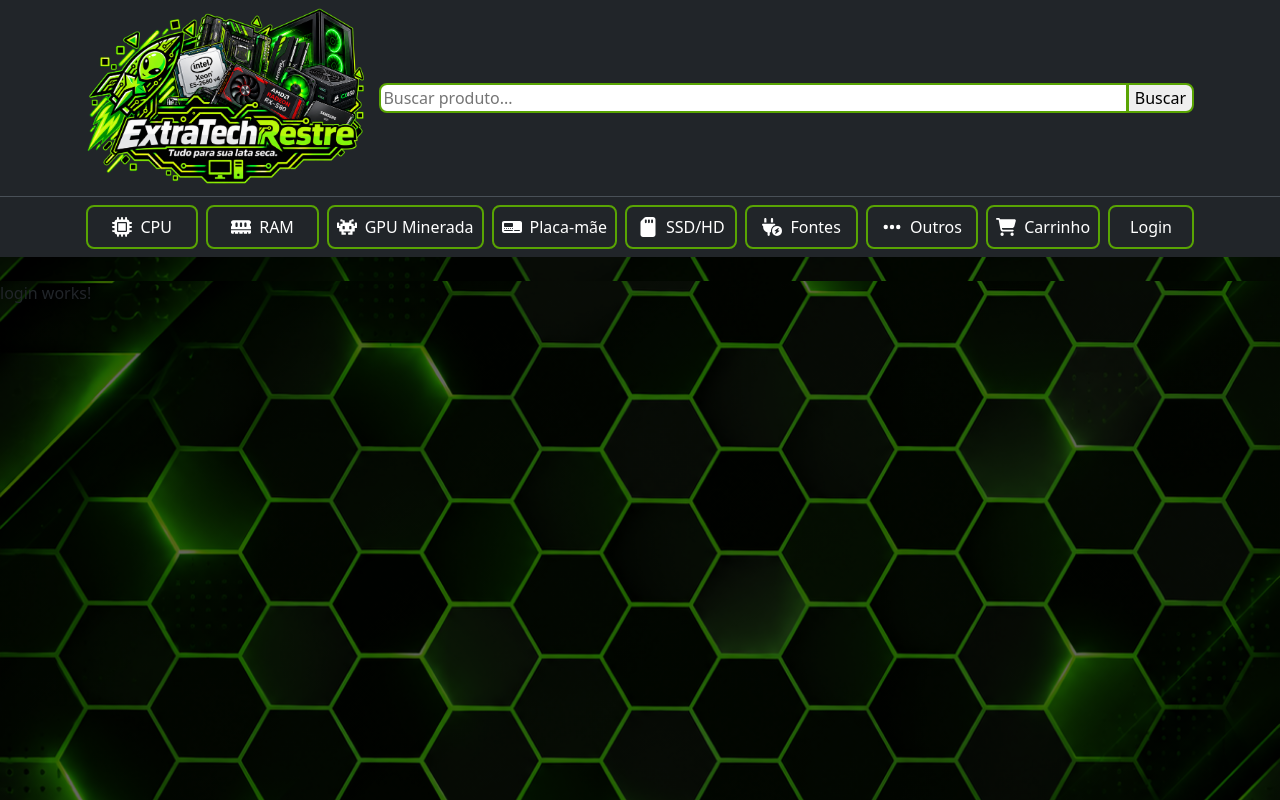
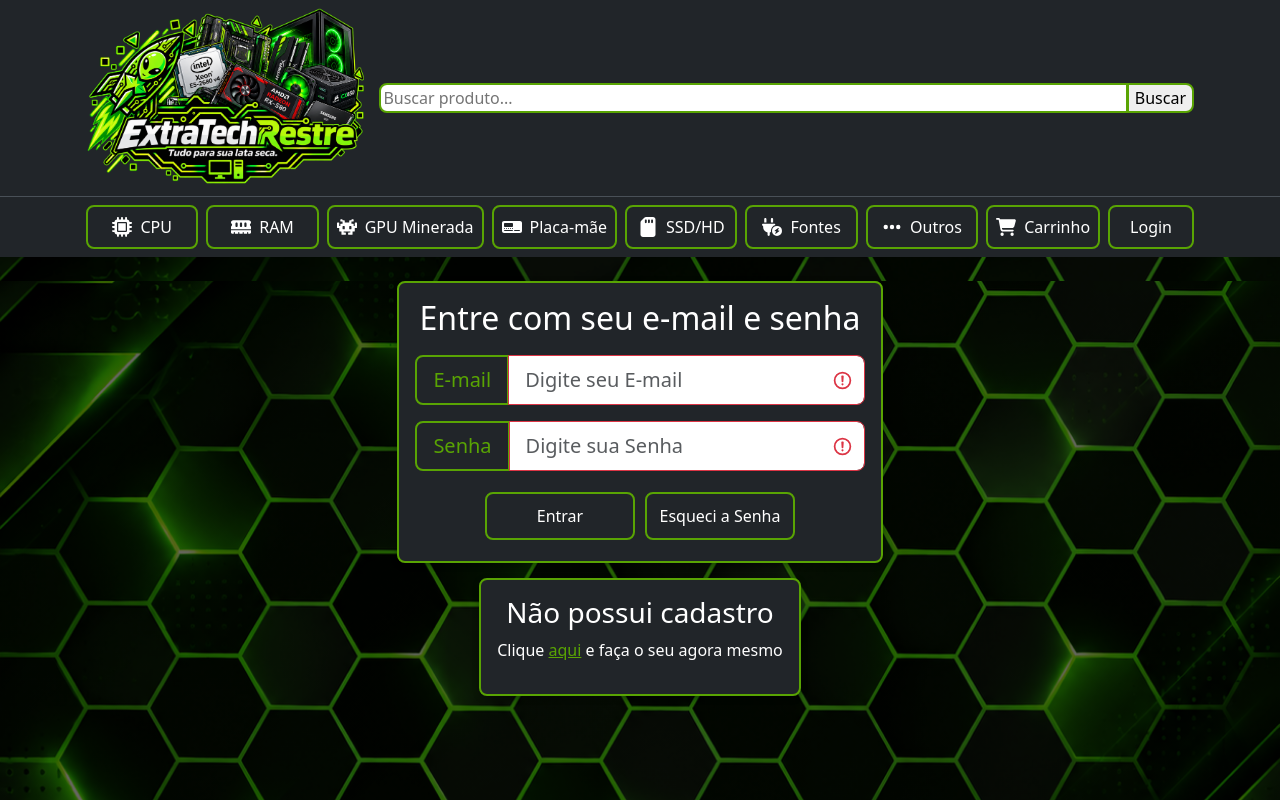
Before and after one commit to ladjc/1155, an Angular app in the folder front-end/: page /login in a window 1280 px wide. Shown: the top 800 px of the page. Built offline with nearby package versions, Linux system fonts and the light colour scheme.

Commit message:
feat: inclusão do login e rec-senha

```diff
--- a/front-end/src/app/components/nav/nav.html
+++ b/front-end/src/app/components/nav/nav.html
@@ -116,7 +116,7 @@
 
       <!-- Login -->
       <li class="nav-item nav-item-login">
-        <a href="" class="nav-link nav-login-link btn-contorno-verde">
+        <a href="login" class="nav-link nav-login-link btn-contorno-verde">
           <span>Login</span>
         </a>
       </li>
--- a/front-end/src/app/login/login.css
+++ b/front-end/src/app/login/login.css
@@ -0,0 +1,64 @@
+.container{
+    display:flex;
+    justify-content: center;
+    align-items: center;
+
+}
+
+.card{
+    display:flex;
+    align-items: center;
+    background-color: #212529;
+    color: white;
+    border: 2px solid #59a403;
+    border-radius: 8px;
+    padding: 1rem;
+    margin-bottom: 15px;
+    box-shadow: 0 2px 6px rgba(0, 0, 0, 0.3);
+    transition: box-shadow 0.15s ease-out;
+}
+
+.sp-inp{
+    background-color: #212529;
+    color:#59a403;
+    border: 2px solid #59a403;
+    border-radius: 8px;
+
+}
+
+.input-group{
+    margin-top: 10px;
+}
+
+.btn-in{
+    background-color: #212529;
+    color:#fff;
+    border: 2px solid #59a403;
+    border-radius: 8px;
+    padding: 10px;
+    width: 150px;
+    margin: 5px;
+
+}
+
+.ir-cad{
+    color:#59a403;
+}
+
+.alerta-flutuante {
+    position: fixed;
+    top: 20px;
+    right: 20px;
+    z-index: 1050;
+}
+
+.alerta-quadrado {
+    background-color: #28a745;
+    color: #fff;
+    padding: 20px;
+    border-radius: 8px;
+    box-shadow: 0 4px 12px rgba(0, 0, 0, 0.2);
+    min-width: 220px;
+    text-align: center;
+    animation: fadeIn 0.3s ease-in;
+}
--- a/front-end/src/app/login/login.html
+++ b/front-end/src/app/login/login.html
@@ -1 +1,32 @@
-<p>login works!</p>
+<div class="alert alerta-flutuante alerta-quadrado" *ngIf="mensagem.length>0">{{mensagem}}</div>
+
+<div class="container">
+    <div class="card card-login">
+        <h2>Entre com seu e-mail e senha</h2>
+
+        <form class="was-validated">
+            <div class="input-group mb-3 input-group-lg">
+                <span class="input-group-text sp-inp">E-mail</span>
+                <input type="email" class="form-control" (ngModel)="email" placeholder="Digite seu E-mail" required>
+            </div>
+
+            <div class="input-group mb-3 input-group-lg">
+                <span class="input-group-text sp-inp">Senha</span>
+                <input type="password" class="form-control" (ngModel)="senha" placeholder="Digite sua Senha" required>
+                <!-- pattern="(?=.*[a-z])(?=.*[A-Z])(?=.*\d)(?=.*[#@$!%*?&])[A-Za-z\d#@$!%*?&]{8,}" -->
+            </div>
+        </form>
+        <div class="row">
+            <button type="button" (click)="fazerLogin()" class="btn-in">Entrar</button>
+            <button type="button" (click)="esqueciSenha()" class="btn-in">Esqueci a Senha</button>
+        </div>
+    </div>
+</div>
+
+<div class="container">
+    <div class="card">
+        <h3>Não possui cadastro</h3>
+        <p>Clique <a class="ir-cad" href="cadastro">aqui</a> e faça o seu agora mesmo</p>
+    </div>
+
+</div>
--- a/front-end/src/app/login/login.ts
+++ b/front-end/src/app/login/login.ts
@@ -1,9 +1,28 @@
 import { Component } from '@angular/core';
+import { CommonModule } from '@angular/common';
+import { FormsModule } from '@angular/forms';
 
 @Component({
-  imports: [],
+  imports: [CommonModule,FormsModule],
   selector: 'app-login',
   styleUrl: './login.css',
   templateUrl: './login.html',
 })
-export class Login {}
+export class Login {
+  email: string ="";
+  senha: string = "";
+  mensagem:string = "";
+
+  fazerLogin(){
+      if(this.email=="lu@gmail.com" && this.senha=="12345"){
+        this.mensagem = "Seja bem vindo !";
+      }   else {
+        this.mensagem = "Email ou senha inválido";
+      }
+  }
+
+  esqueciSenha(){
+    location.href="rec-senha";
+  }
+
+}
--- a/front-end/src/app/rec-senha/rec-senha.css
+++ b/front-end/src/app/rec-senha/rec-senha.css
@@ -0,0 +1,60 @@
+.container{
+    display:flex;
+    justify-content: center;
+    align-items: center;
+
+}
+
+.card{
+    display:flex;
+    align-items: center;
+    background-color: #212529;
+    color: white;
+    border: 2px solid #59a403;
+    border-radius: 8px;
+    padding: 1rem;
+    margin-bottom: 15px;
+    box-shadow: 0 2px 6px rgba(0, 0, 0, 0.3);
+    transition: box-shadow 0.15s ease-out;
+}
+
+.input-group{
+    margin-top: 15px;
+}
+
+.sp-inp{
+    background-color: #212529;
+    color:#59a403;
+    border: 2px solid #59a403;
+    border-radius: 8px;
+
+}
+
+.btn-rec{
+    background-color: #212529;
+    color:#fff;
+    border: 2px solid #59a403;
+    border-radius: 8px;
+    padding: 10px;
+    width: 150px;
+    margin: 5px;
+
+}
+
+.alerta-flutuante {
+    position: fixed;
+    top: 20px;
+    right: 20px;
+    z-index: 1050;
+}
+
+.alerta-quadrado {
+    background-color: #28a745;
+    color: #fff;
+    padding: 20px;
+    border-radius: 8px;
+    box-shadow: 0 4px 12px rgba(0, 0, 0, 0.2);
+    min-width: 220px;
+    text-align: center;
+    animation: fadeIn 0.3s ease-in;
+}
--- a/front-end/src/app/rec-senha/rec-senha.html
+++ b/front-end/src/app/rec-senha/rec-senha.html
@@ -1 +1,23 @@
-<p>rec-senha works!</p>
+<div class="alert alerta-flutuante alerta-quadrado" *ngIf="mensagem.length>0">{{mensagem}}</div>
+
+<div class="container">
+    <div class="card card-login">
+        <h2>Informe seu e-mail cadastrado</h2>
+
+        <form class="was-validated">
+            <div class="input-group mb-3 input-group-lg">
+                <span class="input-group-text sp-inp">E-mail</span>
+                <input type="email" class="form-control" placeholder="Digite seu E-mail" required>
+            </div>
+        </form>
+        <p *ngIf="mensagem.length>0">Um e-mail de recuperação foi enviado para o e-mail informado. <br>
+            Verifique a caixa de Spam se necessário. </p>
+
+        <div class="row">
+            <button type="button" (click)="recuperar()" class="btn-rec">Enviar</button>
+            <button type="button" (click)="voltar()" class="btn-rec">Voltar</button>
+        </div>
+
+
+    </div>
+</div>
--- a/front-end/src/app/rec-senha/rec-senha.ts
+++ b/front-end/src/app/rec-senha/rec-senha.ts
@@ -1,9 +1,21 @@
 import { Component } from '@angular/core';
+import { CommonModule } from '@angular/common';
+import { FormsModule } from '@angular/forms';
 
 @Component({
-  imports: [],
+  imports: [CommonModule,FormsModule],
   selector: 'app-rec-senha',
   styleUrl: './rec-senha.css',
   templateUrl: './rec-senha.html',
 })
-export class RecSenha {}
+export class RecSenha {
+  mensagem: string = "";
+  email: string = "";
+
+  recuperar(){
+    this.mensagem = "E-mail de recuperação enviado.";
+  }
+  voltar(){
+    location.href="login";
+  }
+}
```
Also changed, not shown: front-end/src/app/models/cliente.ts (added, +7 -0 lines).
